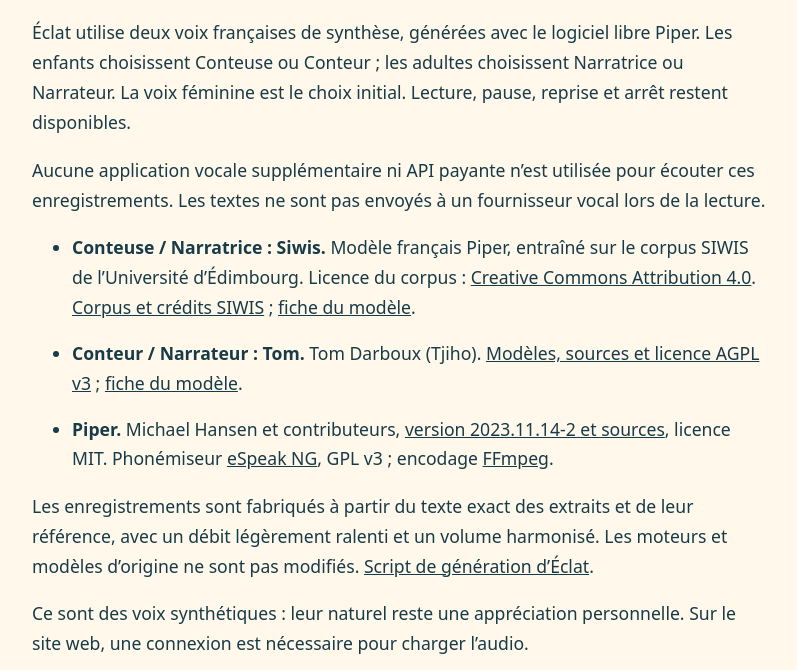
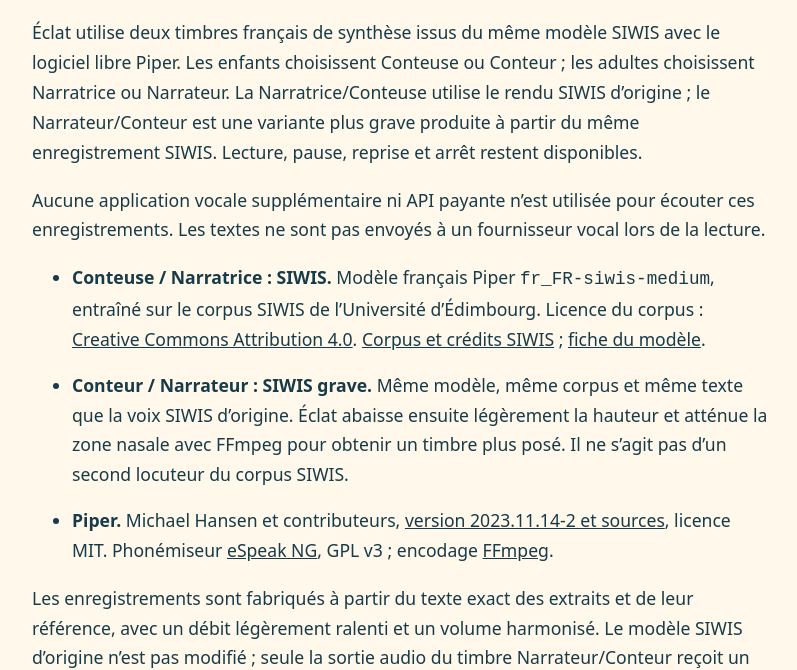
Before and after one commit to dfelizardo-lang/Eclat, a website: page narration-credits.html in a window 1280 px wide. Shown: the part 151-821 px from the top of the page, without its empty margins (240-1037 px from the left). Drawn offline with Linux system fonts and the light colour scheme.

Commit message:
docs(narration): credit SIWIS for both narrator timbres

```diff
--- a/narration-credits.html
+++ b/narration-credits.html
@@ -2,13 +2,13 @@
 <html lang="fr"><head><meta charset="utf-8"><meta name="viewport" content="width=device-width, initial-scale=1"><title>Voix et crédits — Éclat</title>
 <style>body{margin:0;background:#fff8eb;color:#173b48;font:1.1rem/1.7 system-ui,sans-serif}main{max-width:46rem;margin:auto;padding:2rem 1.25rem}a{color:#173b48;text-decoration:underline;overflow-wrap:anywhere}h1{line-height:1.2}li{margin:1rem 0}nav a{display:inline-flex;align-items:center;min-height:48px}*:focus-visible{outline:3px solid #173b48;outline-offset:4px}</style></head>
 <body><main><nav><a href="/">Retour à l’Accueil</a></nav><h1>Les voix des histoires</h1>
-<p>Éclat utilise deux voix françaises de synthèse, générées avec le logiciel libre Piper. Les enfants choisissent Conteuse ou Conteur ; les adultes choisissent Narratrice ou Narrateur. La voix féminine est le choix initial. Lecture, pause, reprise et arrêt restent disponibles.</p>
+<p>Éclat utilise deux timbres français de synthèse issus du même modèle SIWIS avec le logiciel libre Piper. Les enfants choisissent Conteuse ou Conteur ; les adultes choisissent Narratrice ou Narrateur. La Narratrice/Conteuse utilise le rendu SIWIS d’origine ; le Narrateur/Conteur est une variante plus grave produite à partir du même enregistrement SIWIS. Lecture, pause, reprise et arrêt restent disponibles.</p>
 <p>Aucune application vocale supplémentaire ni API payante n’est utilisée pour écouter ces enregistrements. Les textes ne sont pas envoyés à un fournisseur vocal lors de la lecture.</p>
 <ul>
-<li><strong>Conteuse / Narratrice : Siwis.</strong> Modèle français Piper, entraîné sur le corpus SIWIS de l’Université d’Édimbourg. Licence du corpus : <a href="https://creativecommons.org/licenses/by/4.0/">Creative Commons Attribution 4.0</a>. <a href="https://datashare.is.ed.ac.uk/handle/10283/2353">Corpus et crédits SIWIS</a> ; <a href="https://huggingface.co/rhasspy/piper-voices/blob/c10ece1aade47bb51c153c893d14e5bf8e5b7117/fr/fr_FR/siwis/medium/MODEL_CARD">fiche du modèle</a>.</li>
-<li><strong>Conteur / Narrateur : Tom.</strong> Tom Darboux (Tjiho). <a href="https://git.bksp.space/Tjiho/French-tts-model-piper">Modèles, sources et licence AGPL v3</a> ; <a href="https://huggingface.co/rhasspy/piper-voices/blob/c10ece1aade47bb51c153c893d14e5bf8e5b7117/fr/fr_FR/tom/medium/MODEL_CARD">fiche du modèle</a>.</li>
+<li><strong>Conteuse / Narratrice : SIWIS.</strong> Modèle français Piper <code>fr_FR-siwis-medium</code>, entraîné sur le corpus SIWIS de l’Université d’Édimbourg. Licence du corpus : <a href="https://creativecommons.org/licenses/by/4.0/">Creative Commons Attribution 4.0</a>. <a href="https://datashare.is.ed.ac.uk/handle/10283/2353">Corpus et crédits SIWIS</a> ; <a href="https://huggingface.co/rhasspy/piper-voices/blob/c10ece1aade47bb51c153c893d14e5bf8e5b7117/fr/fr_FR/siwis/medium/MODEL_CARD">fiche du modèle</a>.</li>
+<li><strong>Conteur / Narrateur : SIWIS grave.</strong> Même modèle, même corpus et même texte que la voix SIWIS d’origine. Éclat abaisse ensuite légèrement la hauteur et atténue la zone nasale avec FFmpeg pour obtenir un timbre plus posé. Il ne s’agit pas d’un second locuteur du corpus SIWIS.</li>
 <li><strong>Piper.</strong> Michael Hansen et contributeurs, <a href="https://github.com/rhasspy/piper/tree/2023.11.14-2">version 2023.11.14-2 et sources</a>, licence MIT. Phonémiseur <a href="https://github.com/espeak-ng/espeak-ng">eSpeak NG</a>, GPL v3 ; encodage <a href="https://ffmpeg.org/legal.html">FFmpeg</a>.</li>
 </ul>
-<p>Les enregistrements sont fabriqués à partir du texte exact des extraits et de leur référence, avec un débit légèrement ralenti et un volume harmonisé. Les moteurs et modèles d’origine ne sont pas modifiés. <a href="https://github.com/dfelizardo-lang/Eclat/blob/main/scripts/build-narration.py">Script de génération d’Éclat</a>.</p>
+<p>Les enregistrements sont fabriqués à partir du texte exact des extraits et de leur référence, avec un débit légèrement ralenti et un volume harmonisé. Le modèle SIWIS d’origine n’est pas modifié ; seule la sortie audio du timbre Narrateur/Conteur reçoit un traitement de hauteur et d’égalisation. <a href="https://github.com/dfelizardo-lang/Eclat/blob/main/scripts/build-narration.py">Script de génération d’Éclat</a>.</p>
 <p>Ce sont des voix synthétiques : leur naturel reste une appréciation personnelle. Sur le site web, une connexion est nécessaire pour charger l’audio.</p>
 </main></body></html>
```
